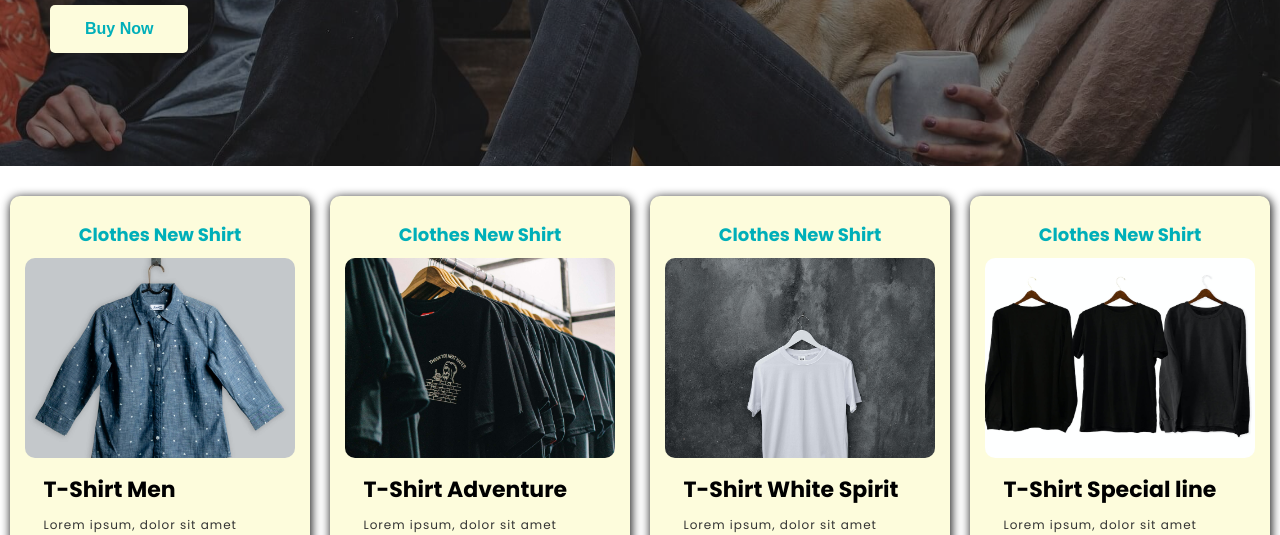
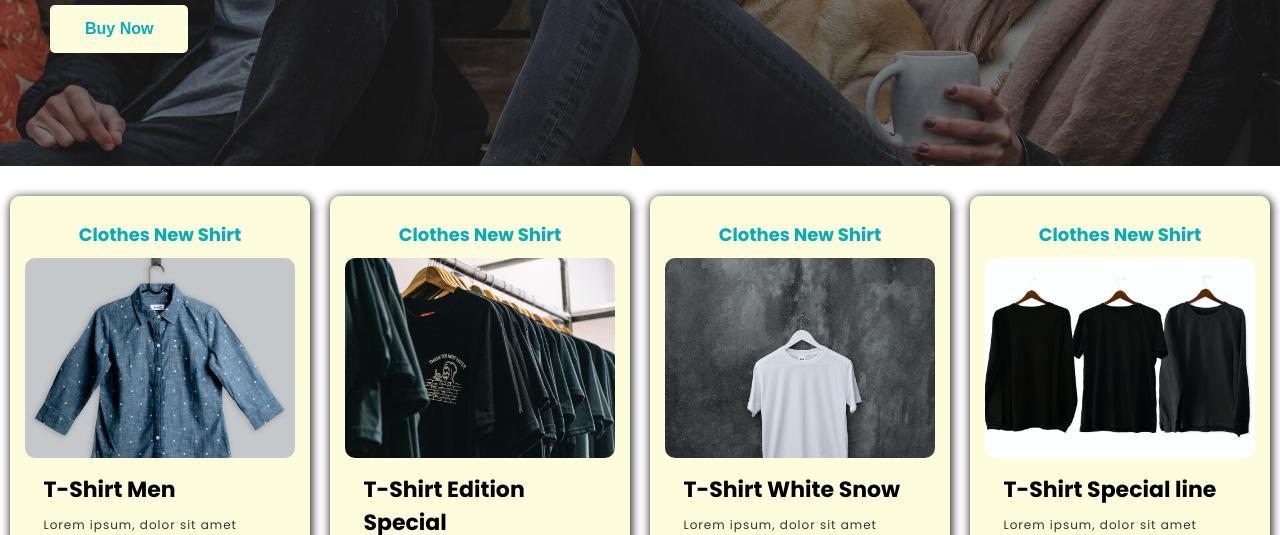
Before and after one commit to Christiano0407/shopping_cart, a website: page index.html in a window 1280 px wide. Shown: the part 265-800 px from the top of the page. Drawn offline with Linux system fonts and the light colour scheme.

Commit message:
add clothes elements

```diff
--- a/index.html
+++ b/index.html
@@ -99,7 +99,7 @@
       <!-- === Card === -->
       <section class="section-plus">
         <div class="section-cards" id="cardShop">
-          <div class="card">
+          <!--     <div class="card">
             <div class="card-title">
               <h1 class="card-tittle__clothes">Clothes New Shirt</h1>
             </div>
@@ -244,7 +244,7 @@
               </div>
               <button class="btn btn-card">buy</button>
             </div>
-          </div>
+          </div> -->
         </div>
       </section>
     </main>
--- a/index.js
+++ b/index.js
@@ -7,10 +7,53 @@ const cardAmount = document.querySelector(`.card-amount`);
 const quantity = document.querySelector(`.quantity`);
 const btnMinus = document.querySelector(`.btn-minus`);
 const btnPlus = document.querySelector(`btn-plus`);
+//**! === Add Card With Template Literals */
+let cardShop = document.getElementById(`cardShop`);
+let clothesShopData = [
+  {
+    id: 1,
+    name: `T-Shirt Men`,
+    price: 500,
+    text: `Lorem ipsum, dolor sit amet consectetur adipisicing elit.
+            Veritatis vero sapiente dignissimos libero nihil commodi
+            explicabo.`,
+    img: `/src/img/shirtImg/shirt.jpg`,
+  },
+  {
+    id: 2,
+    name: `T-Shirt Edition Special`,
+    price: 350,
+    text: ` Lorem ipsum, dolor sit amet consectetur adipisicing elit.
+            Veritatis vero sapiente dignissimos libero nihil commodi
+            explicabo.`,
+    img: `/src/img/shirtImg/shirt1.jpg`,
+  },
+  {
+    id: 3,
+    name: `T-Shirt White Snow`,
+    price: 250,
+    text: `    Lorem ipsum, dolor sit amet consectetur adipisicing elit.
+            Veritatis vero sapiente dignissimos libero nihil commodi
+            explicabo.`,
+    img: `/src/img/shirtImg/shirt2.jpg`,
+  },
+  {
+    id: 4,
+    name: `T-Shirt Special line`,
+    price: 450,
+    text: `    Lorem ipsum, dolor sit amet consectetur adipisicing elit.
+            Veritatis vero sapiente dignissimos libero nihil commodi
+            explicabo.`,
+    img: `/src/img/shirtImg/shirt4.jpg`,
+  },
+];
 
-//** === Events */
+//** === Counter  */
+let counter = 0;
+
+//** ====  === Events === ==== */
 btnMenu.addEventListener(`click`, () => {
-  console.log('menu');
+  //console.log('menu');
 
   if (navMobile) {
     navMobile.classList.toggle('hidden');
@@ -20,3 +63,48 @@ btnMenu.addEventListener(`click`, () => {
 btnShop.addEventListener(`click`, () => {
   console.log('Shop Card');
 });
+
+const generateShop = () => {
+  return (cardShop.innerHTML = clothesShopData
+    .map((item) => {
+      return `
+     <div class="card">
+        <div class="card-title">
+          <h1 class="card-tittle__clothes">Clothes New Shirt</h1>
+        </div>
+
+        <div class="card-img">
+          <figure class="card-img__figure">
+            <img
+              class="card-img__image"
+              src="${item.img}"
+              alt="shirt-img"
+            />
+          </figure>
+        </div>
+        <div class="card-content">
+          <h2 class="card-content__title">${item.name}</h2>
+          <p class="card-content__text">
+            ${item.text}
+          </p>
+        </div>
+        <div class="card-plus">
+          <span class="card-plus__cash">${item.price}</span>
+          <div class="card-plus__more">
+            <button class="btn-minus">
+              <i class="fa-solid fa-minus"></i>
+            </button>
+            <span id="idQuantity" class="quantity">0</span>
+            <button class="btn-plus">
+              <i class="fa-solid fa-plus"></i>
+            </button>
+          </div>
+          <button class="btn btn-card">buy</button>
+        </div>
+    </div>`;
+    })
+    .join(''));
+  // une todos los elementos de una matriz
+};
+
+generateShop();
```
